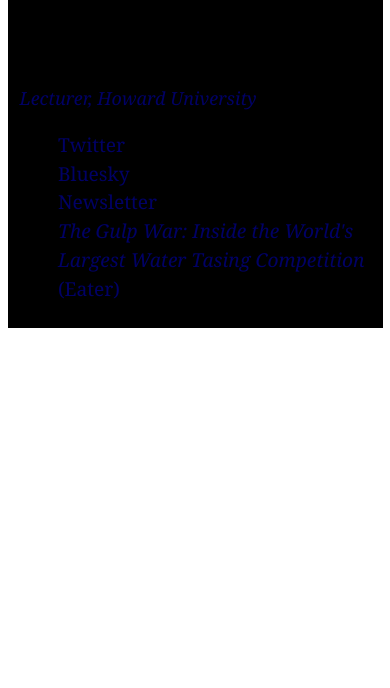
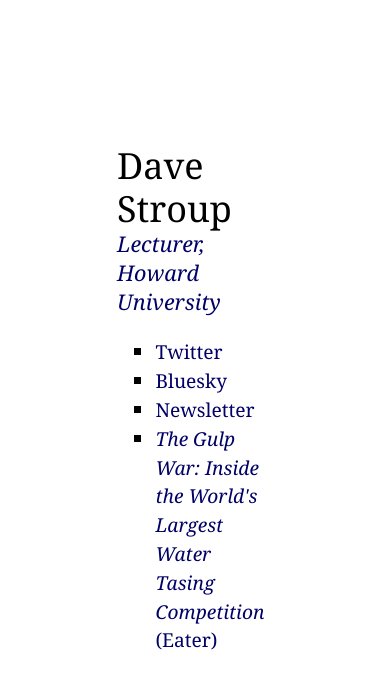
Before and after one commit to davestroup/davestroup.github.io, a plain HTML site: page index.html in a window 390 px wide. Drawn offline with Linux system fonts and the light colour scheme.

Commit message:
Update home.css

```diff
--- a/home.css
+++ b/home.css
@@ -69,18 +69,3 @@
 a:hover {
 text-decoration: underline;
 }
-
-
-@media only screen and (max-width: 767px) {
-	#main{
-		background: #000;
-		width: 90%;
-		padding-top: 2em;
-	}
-	h1 {
-		font-size: 1.25em;
-	}
-	h2 {
-		font-size: 0.75em;
-	}
-}
```
